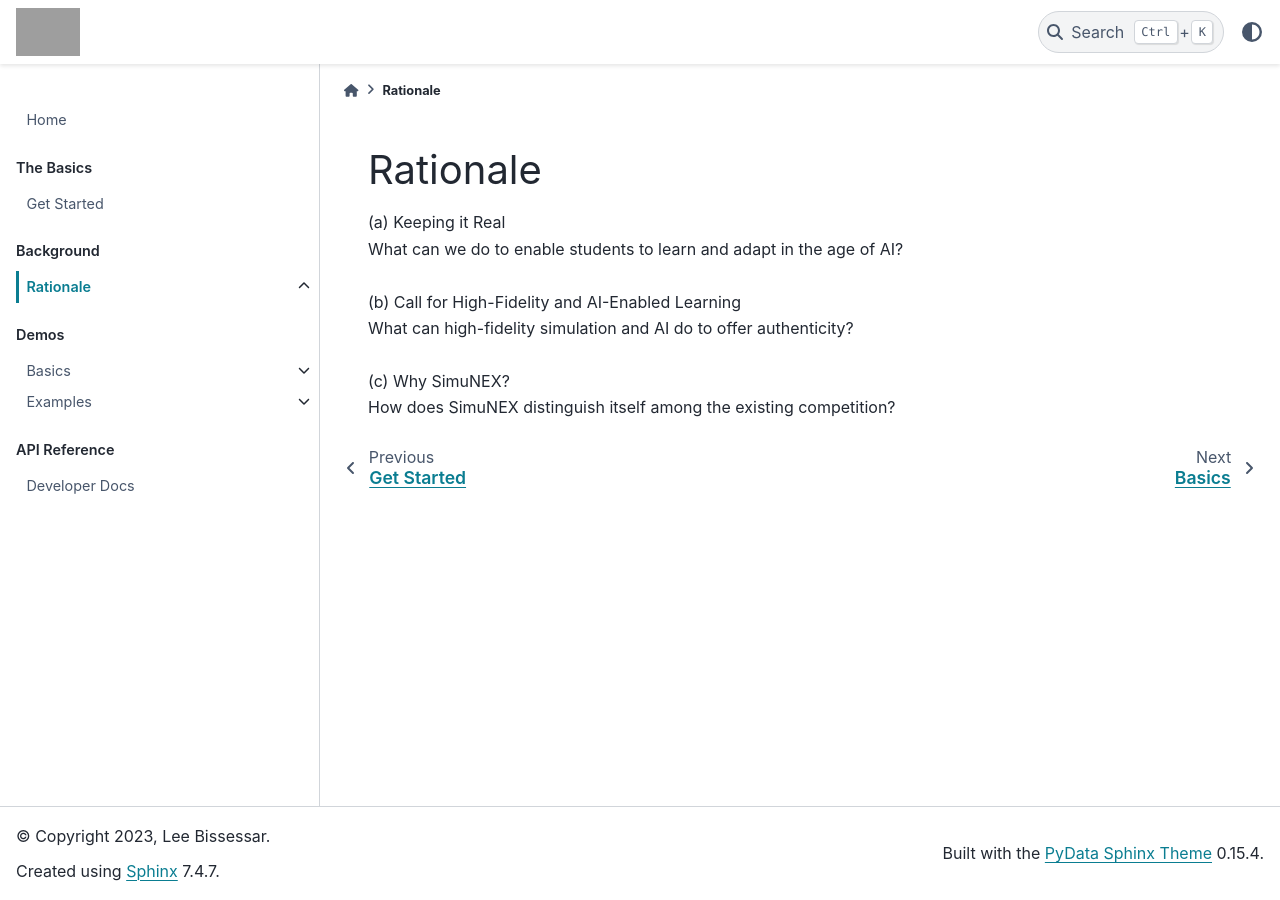
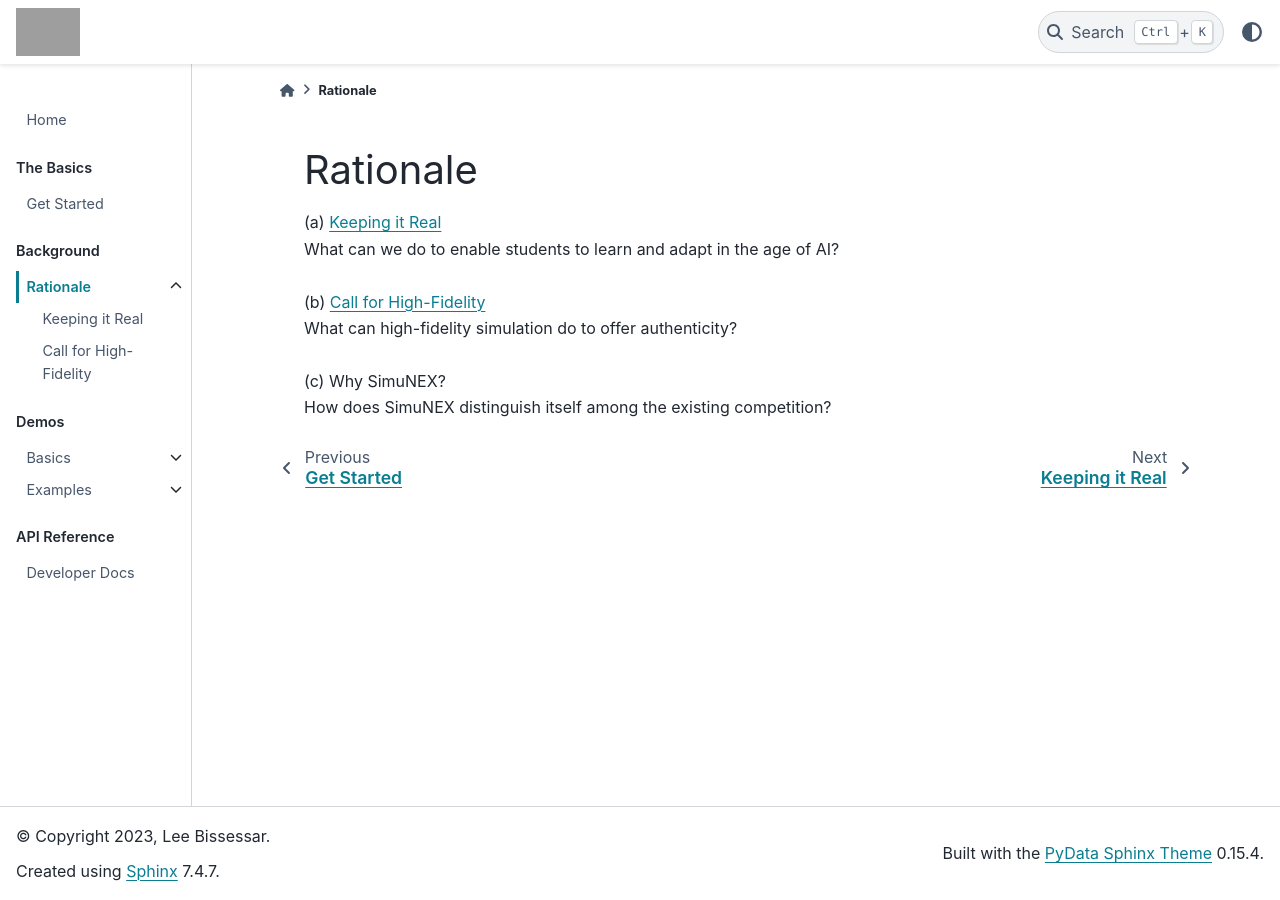
Before and after one commit to intelligent-systems-lab-org/SimuNEX, a Sphinx documentation site: the page built from docs/sphinx/source/overview/rationale.rst, in a window 1280 px wide. Built offline with Sphinx 7.4.7 and the PyData theme 0.15.4, drawn with Linux system fonts in a browser that asks for light colours; grey boxes are pictures that could not be loaded.

Commit message:
docs(sphinx): rationale sections coverage.

```diff
--- a/docs/sphinx/source/_static/css/custom.css
+++ b/docs/sphinx/source/_static/css/custom.css
@@ -0,0 +1,3 @@
+.bd-sidebar-primary {
+    width: 15%;
+}
--- a/docs/sphinx/source/conf.py
+++ b/docs/sphinx/source/conf.py
@@ -24,7 +24,7 @@ version = '0.5'
 # -- General configuration ---------------------------------------------------
 # https://www.sphinx-doc.org/en/master/usage/configuration.html#general-configuration
 
-extensions = ['myst_parser', 'sphinx_design', 'sphinx.ext.autosectionlabel', 'sphinx.ext.ifconfig']
+extensions = ['myst_parser', 'sphinx_design', 'sphinx.ext.autosectionlabel', 'sphinx.ext.ifconfig', 'sphinx.ext.mathjax']
 templates_path = ['_templates', "_html_templates"]
 exclude_patterns = ['_build', 'Thumbs.db', '.DS_Store']
 
@@ -38,7 +38,7 @@ html_title = 'SimuNEX Documentation'
 
 html_sidebars = {"**": ["custom-toc-tree"]}
 
-# html_css_files = ['css/custom.css']
+html_css_files = ['css/custom.css']
 
 html_theme_options = {
     "navbar_center": ["nav-bar-middle"],
--- a/docs/sphinx/source/overview/rationale.rst
+++ b/docs/sphinx/source/overview/rationale.rst
@@ -1,11 +1,11 @@
 Rationale
 =========
 
-| (a) Keeping it Real
+| (a) `Keeping it Real <rationale/keeping_it_real.html>`_
 | What can we do to enable students to learn and adapt in the age of AI?
 |
-| (b) Call for High-Fidelity and AI-Enabled Learning
-| What can high-fidelity simulation and AI do to offer authenticity?
+| (b) `Call for High-Fidelity <rationale/high_fidelity.html>`_
+| What can high-fidelity simulation do to offer authenticity?
 |
 | (c) Why SimuNEX?
 | How does SimuNEX distinguish itself among the existing competition?
@@ -13,4 +13,7 @@ Rationale
 .. toctree::
     :hidden:
     :maxdepth: -1
-    :caption: Rationale
+    :caption: Background
+
+    rationale/keeping_it_real.rst
+    rationale/high_fidelity.rst
```
Also changed, not shown: docs/sphinx/source/overview/rationale/high_fidelity.rst (added, +61 -0 lines), docs/sphinx/source/overview/rationale/keeping_it_real.rst (added, +36 -0 lines).
